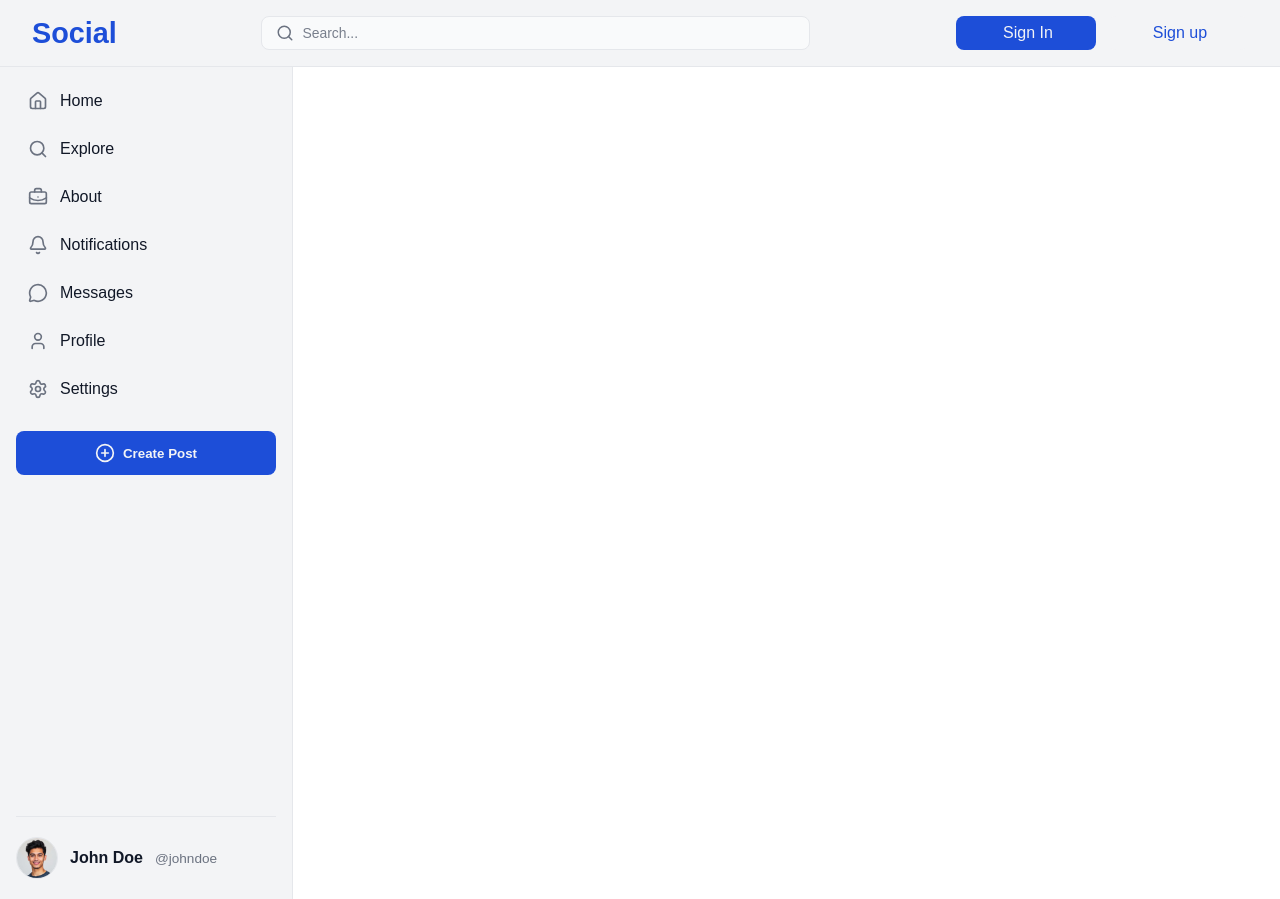
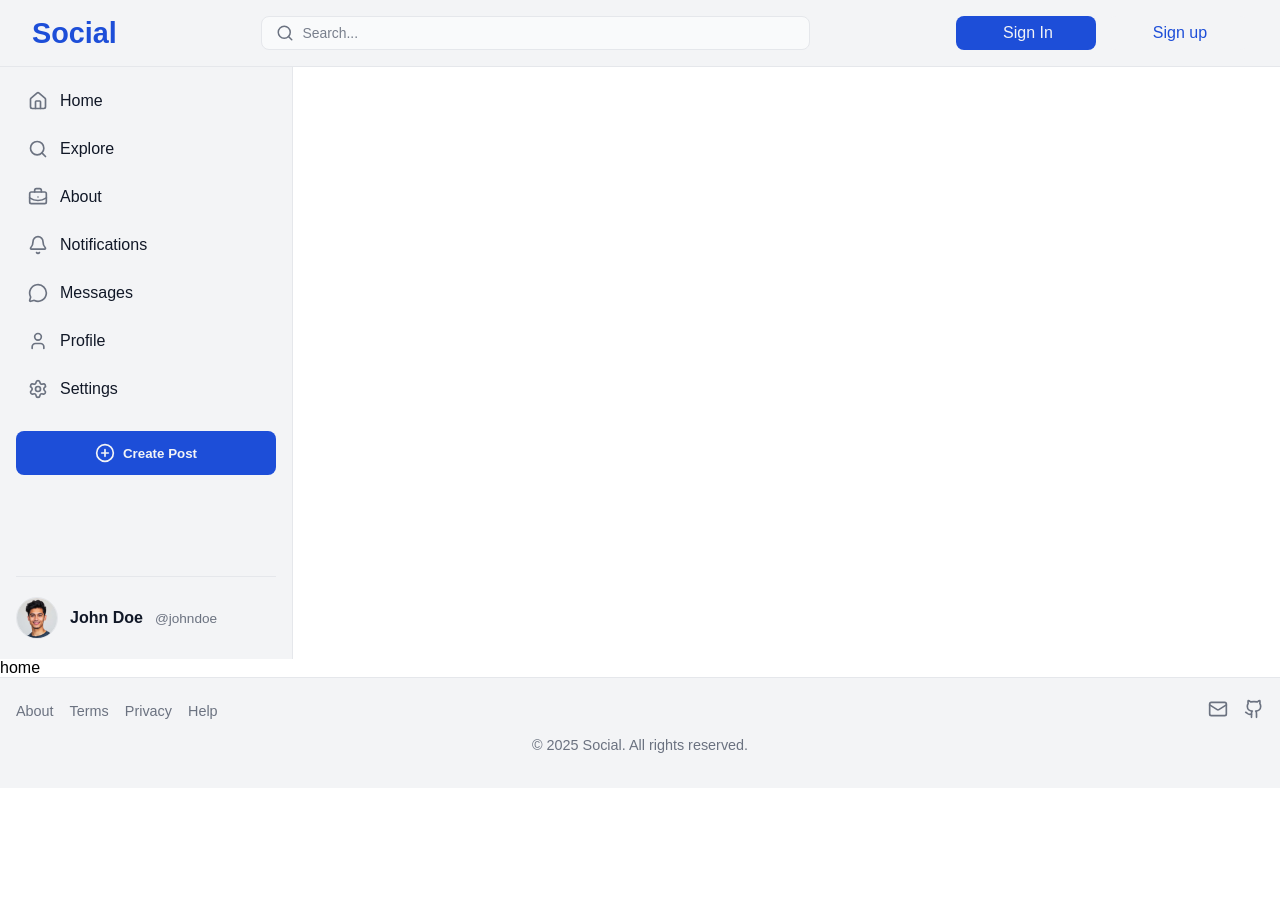
Before and after one commit to Radolsav16/social-media-app-frontend, a Next.js app: page / in a window 1280 px wide. After the commit the page ends 800 px from the top, so only its background shows below. Built offline with nearby package versions, Linux system fonts and the light colour scheme.

Commit message:
add footer and add components to layout

```diff
--- a/src/app/layout.tsx
+++ b/src/app/layout.tsx
@@ -1,5 +1,8 @@
 import type { Metadata } from "next";
-import './globals.scss'
+import './App.scss'
+import Header from "@/components/header/Header";
+import Footer from "@/components/footer/Footer";
+import Sidebar from "@/components/sidebar/Sidebar";
 
 
 export const metadata: Metadata = {
@@ -16,7 +19,10 @@ export default function RootLayout({
     <html lang="en">
       <body
       >
+        <Header />
+        <Sidebar />
         {children}
+        <Footer />
       </body>
     </html>
   );
--- a/src/app/page.tsx
+++ b/src/app/page.tsx
@@ -1,9 +1,10 @@
+import Footer from "@/components/footer/Footer";
 import Header from "@/components/header/Header";
 import Sidebar from "@/components/sidebar/Sidebar";
 
 
 export default function Home() {
   return (
-      <><Header /><Sidebar /></>
+      <>home</>
   );
 }
--- /dev/null
+++ b/src/app/utils/utils.ts
@@ -0,0 +1,3 @@
+export const getFullYear = () => {
+    return new Date().getFullYear()
+}
--- /dev/null
+++ b/src/components/footer/Footer.module.scss
@@ -0,0 +1,80 @@
+$primary-color: #1d4ed8;
+$background-color: #f3f4f6;
+$text-color: #111827;
+$muted-color: #6b7280;
+$border-color: #e5e7eb;
+$border-radius: 0.5rem;
+
+
+.footer {
+  background-color: $background-color;
+  border-top: 1px solid $border-color;
+  padding: 1.3rem 1rem;
+  color: $text-color;
+  display: flex;
+  flex-direction: column;
+
+  .footer-top {
+    display: flex;
+    justify-content: space-between;
+    align-items: center;
+    flex-wrap: wrap;
+
+    .links {
+      display: flex;
+      flex-wrap: wrap;
+      gap: 1rem;
+
+      .link {
+        color: $muted-color;
+        text-decoration: none;
+        font-size: 0.9rem;
+
+        &:hover {
+          color: $text-color;
+        }
+      }
+    }
+
+    .social-icons {
+      display: flex;
+      gap: 1rem;
+
+      a {
+        color: $muted-color;
+        transition: color 0.2s;
+
+        &:hover {
+          color: $primary-color;
+        }
+
+        svg {
+          width: 20px;
+          height: 20px;
+        }
+      }
+    }
+  }
+
+  .footer-bottom {
+    text-align: center;
+    font-size: 0.9rem;
+    color: $muted-color;
+  }
+}
+
+@media (max-width: 768px) {
+  .footer-top {
+    flex-direction: column;
+    align-items: center;
+    gap: 1rem;
+
+    .links {
+      justify-content: center;
+    }
+
+    .social-icons {
+      justify-content: center;
+    }
+  }
+}
--- /dev/null
+++ b/src/components/footer/Footer.tsx
@@ -0,0 +1,29 @@
+"use client";
+
+import Link from "next/link";
+import {Github,Mail} from 'lucide-react'
+import styles from "./Footer.module.scss";
+import { getFullYear } from "@/app/utils/utils";
+
+export default function Footer() {
+  return (
+    <footer className={styles.footer}>
+      <div className={styles["footer-top"]}>
+        <div className={styles.links}>
+          <Link href="/about" className={styles.link}>About</Link>
+          <Link href="/terms" className={styles.link}>Terms</Link>
+          <Link href="/privacy" className={styles.link}>Privacy</Link>
+          <Link href="/help" className={styles.link}>Help</Link>
+        </div>
+        <div className={styles["social-icons"]}>
+          <a href="#"><Mail /></a>
+          <a href="#"><Github /></a>
+        </div>
+      </div>
+
+      <div className={styles["footer-bottom"]}>
+        <p>© {getFullYear()} Social. All rights reserved.</p>
+      </div>
+    </footer>
+  );
+}
--- a/src/components/sidebar/Sidebar.module.scss
+++ b/src/components/sidebar/Sidebar.module.scss
@@ -7,7 +7,7 @@ $border-radius: 0.5rem;
 
 .sidebar {
   width: 260px;
-  height: 100vh;
+  height: 70vh;
   background-color: $background-color;
   border-right: 1px solid $border-color;
   display: flex;
@@ -115,7 +115,7 @@ $border-radius: 0.5rem;
 @media (max-width: 1024px) {
   .sidebar {
     width: 80px;
-
+    z-index: 1;
     .nav-link span,
     .create-button span,
     .user-profile div {
```
Also changed, not shown: src/app/App.scss (renamed from src/app/globals.scss).
